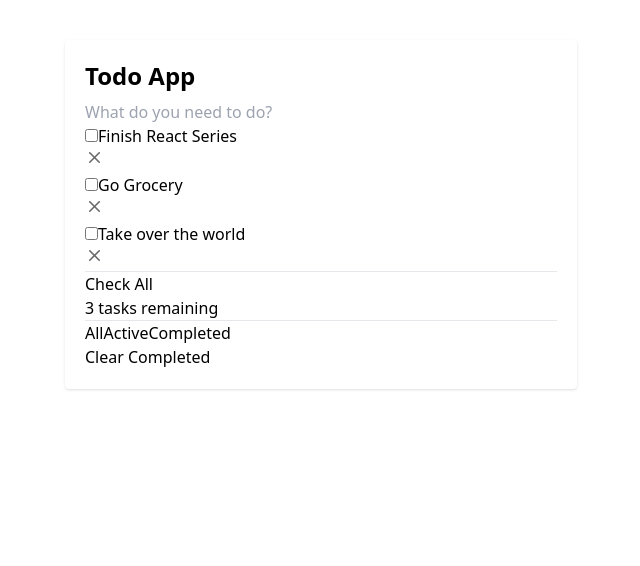
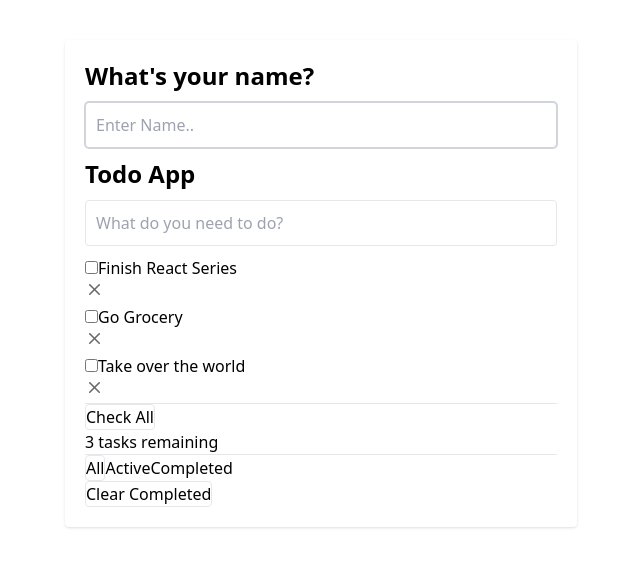
Before and after one commit to muneebacentosquare/todo.app.test, a React (Vite) app: page / in a window 1280 px wide. Shown: the top 566 px of the page, without its empty margins (319-959 px from the left). Built offline with nearby package versions, Linux system fonts and the light colour scheme.

Commit message:
Working With REACT Hooks

```diff
--- a/src/App.jsx
+++ b/src/App.jsx
@@ -1,7 +1,7 @@
 import TodoForm from "./Components/TodoForm.jsx";
 import TodoList from "./Components/TodoList.jsx";
 import NoTodo from "./Components/NoTodo.jsx";
-import {useState} from "react";
+import {useEffect, useRef, useState} from "react";
 import './App.css'
 
 function App() {
@@ -25,8 +25,12 @@ function App() {
             isEditing: false,
         }
     ]);
-
     const [idForTodo, setIdForTodo] = useState(4);
+    const [name, setName] = useState("");
+    const nameInputElement = useRef(null);
+    useEffect(() => {
+        nameInputElement.current.focus();
+    },[]);
 
     function addTodo(todo) {
         setTodos([...todos, {id: idForTodo, title: todo, isComplete: false, isEditing: false},])
@@ -115,6 +119,17 @@ function App() {
     return (
         <main>
             <div className="w-2/5 p-5 my-10 mx-auto justify-center rounded shadow">
+                <h3 className="text-black text-2xl font-semibold mb-2">What's your name?</h3>
+                <form action="#" className="w-full">
+                    <input
+                        className="block w-full border border-gray-200 p-2.5 rounded my-2.5 focus:outline-none focus:border-gray-300 focus:ring-1 focus:ring-gray-300"
+                        type="text"
+                        ref={nameInputElement}
+                        value={name}
+                        onChange={event => setName(event.target.value)}
+                        placeholder="Enter Name.."/>
+                </form>
+                {name && <p>Hello,name</p>}
                 <h3 className="text-black text-2xl font-semibold mb-2">Todo App</h3>
                 <TodoForm addTodo={addTodo}/>
                 {todos.length > 0 ? (
```
